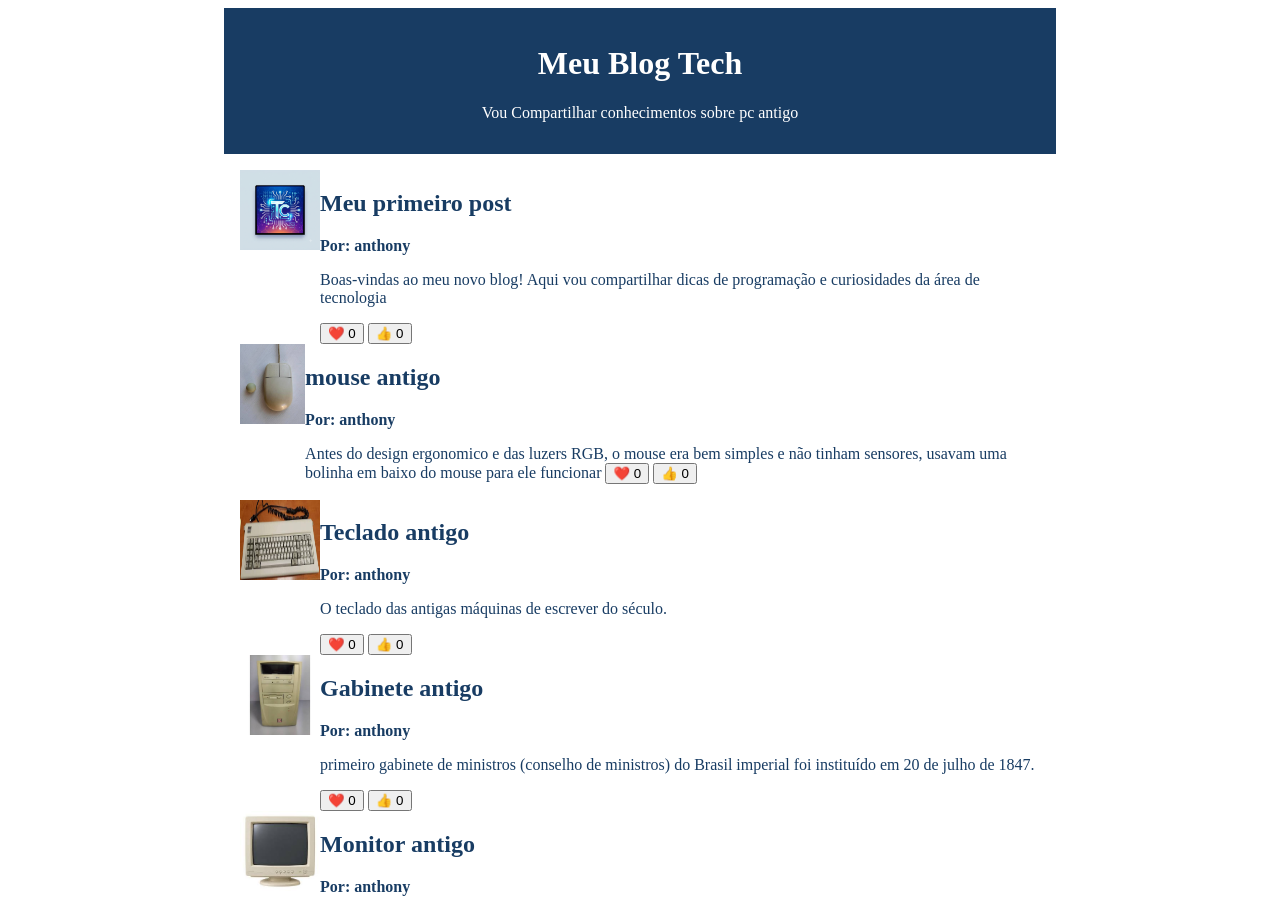
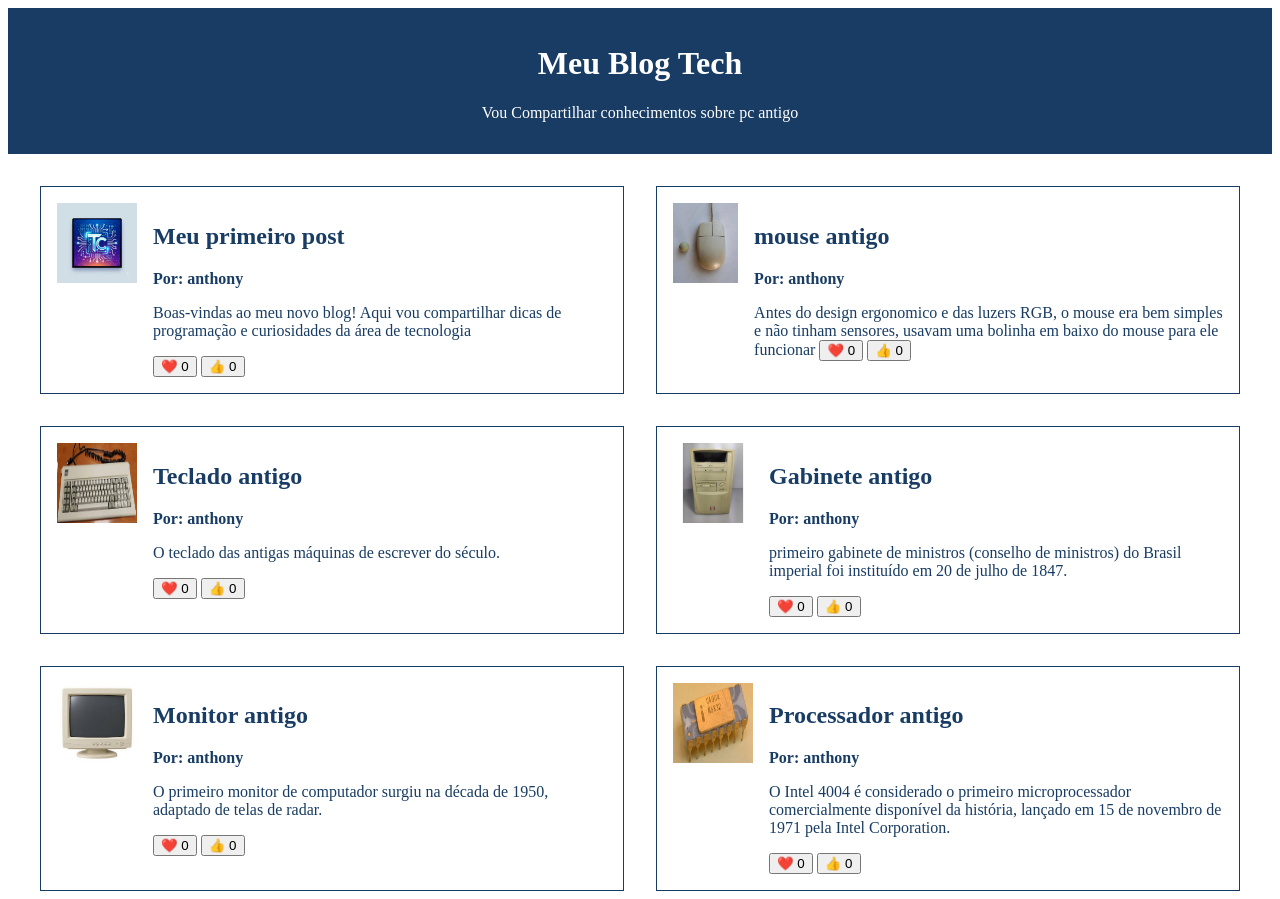
Before and after one commit to anthonysteiger-hash/P-gina-web-do-zero-primeira-intera-o, a plain HTML site: page index .html in a window 1280 px wide. Shown: the top 899 px of the page. Drawn offline with Linux system fonts and the light colour scheme.

Commit message:
Add files via upload

```diff
--- a/index .html
+++ b/index .html
@@ -10,7 +10,6 @@
       background-color: #183C63;
       color: #FFFFFF;
       text-align: center;
-      max-width: 800px;
       margin: 0 auto;
       padding: 16px;
 
@@ -19,13 +18,23 @@
     main {
       background-color: #FFFFFF;
       color: #183C63;
-      max-width: 800px;
       margin: 0 auto;
       padding: 16px;
+
+      display: flex;
+      flex-wrap: wrap;
 
     }
     article{
       display: flex;
+
+      border: 1px solid #183C63;
+
+      margin: 16px;
+      gap: 16px;
+      padding: 16px;
+
+      flex: 1 1 30%;
     }
     img {
       width: 80px;
```
